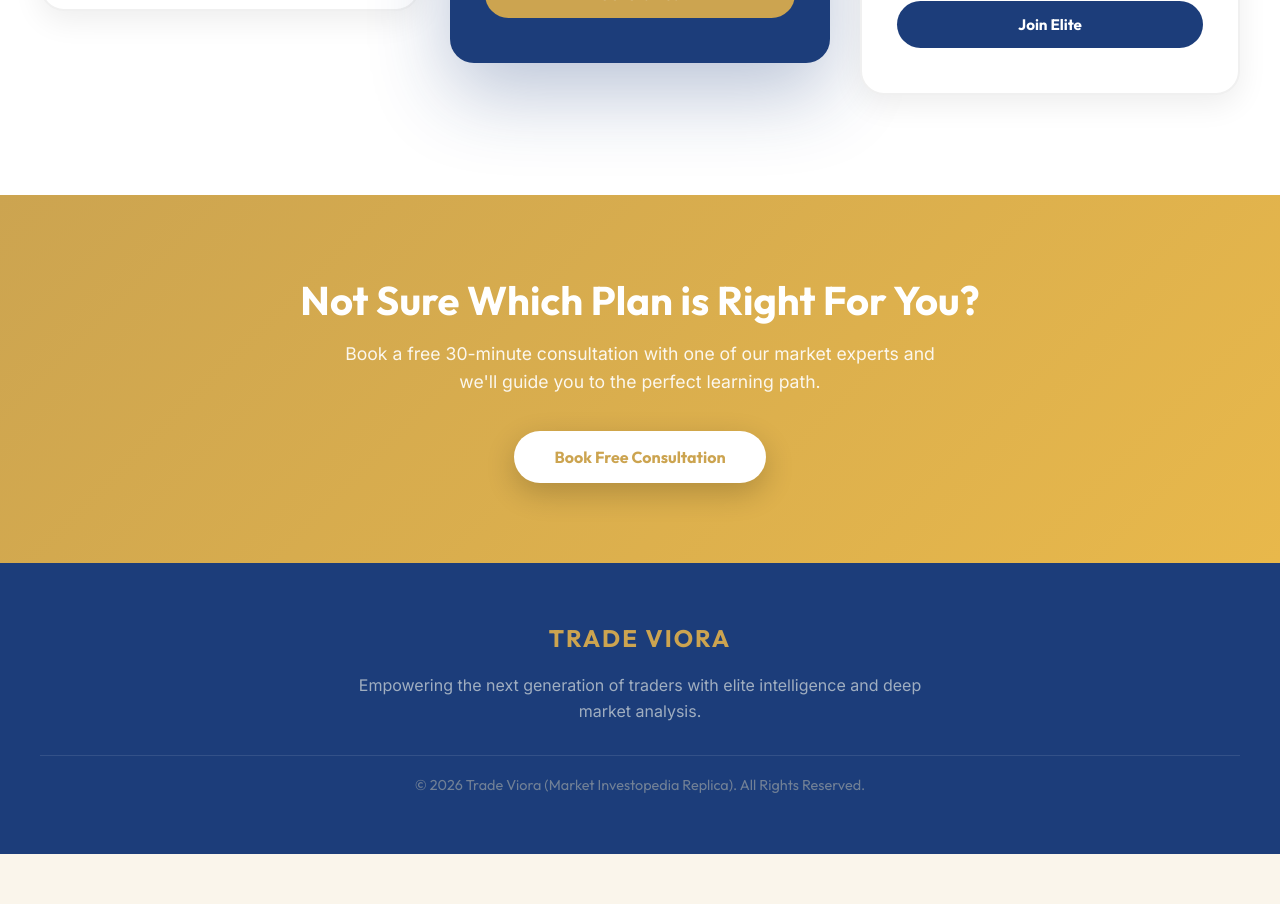
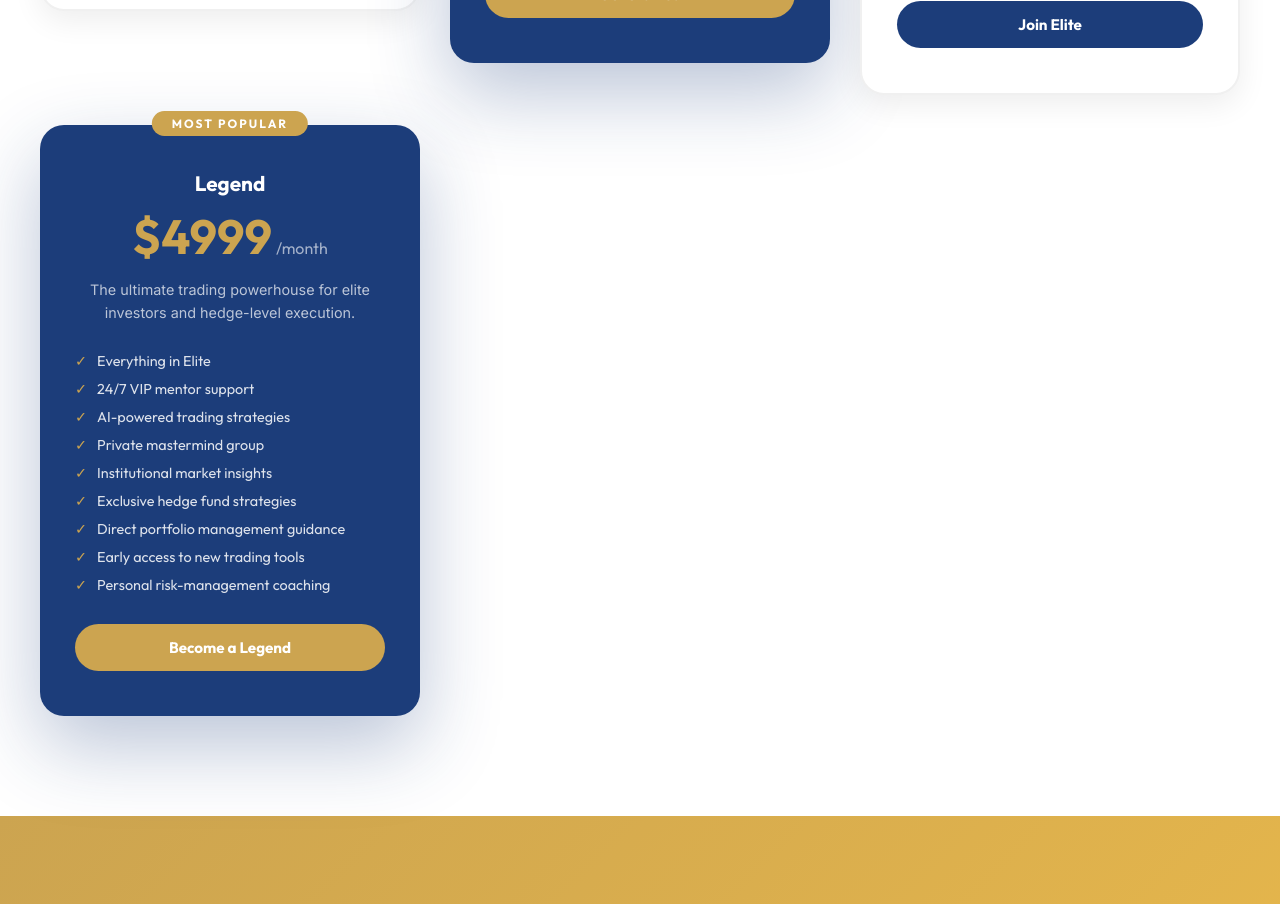
Before and after one commit to Pandey-Krishant/trade-vora, a React (Vite) app: page /services in a window 1280 px wide. Shown: the part 6060-6964 px from the top of the page. Before the commit the page ends 6914 px from the top, so only its background shows below. Built offline with nearby package versions, Linux system fonts and the light colour scheme.

Commit message:
Removed video from AboutPage and cleaned up styles

```diff
--- a/src/pages/AboutPage.jsx
+++ b/src/pages/AboutPage.jsx
@@ -30,7 +30,7 @@ const timeline = [
   { year: '2023', title: '50,000 Milestone', desc: 'Celebrated our 50,000th student milestone, cementing our position as one of the world\'s leading trading education platforms.' },
 ];
 
-export default function AboutPage() {
+const AboutPage = () => {
   const heroRef = useRef(null);
   const storyRef = useRef(null);
   const statsRef = useRef([]);
@@ -100,7 +100,7 @@ export default function AboutPage() {
   }, []);
 
   return (
-    <div>
+    <div className="about-page">
       {/* ─── HERO ─── */}
       <div className="page-hero" ref={heroRef}>
         <div className="page-hero-inner">
@@ -255,4 +255,6 @@ export default function AboutPage() {
       </div>
     </div>
   );
-}
+};
+
+export default AboutPage;
--- a/src/pages/ServicesPage.jsx
+++ b/src/pages/ServicesPage.jsx
@@ -47,7 +47,7 @@ const services = [
 const plans = [
   {
     name: 'Starter',
-    price: 'Free',
+    price: '$499',
     period: '',
     desc: 'Perfect for absolute beginners exploring the world of trading.',
     features: ['Introduction to Forex & Stocks', '5 free video lessons', 'Community forum access', 'Weekly market newsletter'],
@@ -56,7 +56,7 @@ const plans = [
   },
   {
     name: 'Professional',
-    price: '$97',
+    price: '$999',
     period: '/month',
     desc: 'Full curriculum access for serious traders ready to level up.',
     features: ['All 5 market courses', 'Live trading sessions (3x/week)', 'Real-time signal alerts', 'Private Discord community', 'Monthly 1-on-1 mentor call', 'All research reports'],
@@ -65,12 +65,32 @@ const plans = [
   },
   {
     name: 'Elite',
-    price: '$247',
+    price: '$1499',
     period: '/month',
     desc: 'Institutional-grade intelligence for professional traders.',
     features: ['Everything in Professional', 'Daily market briefings', 'Priority signal alerts', 'Unlimited mentor access', 'Portfolio review sessions', 'Exclusive webinars', 'Custom research requests'],
     cta: 'Join Elite',
     highlight: false,
+  },
+
+  {
+    name: 'Legend',
+    price: '$4999',
+    period: '/month',
+    desc: 'The ultimate trading powerhouse for elite investors and hedge-level execution.',
+    features: [
+      'Everything in Elite',
+      '24/7 VIP mentor support',
+      'AI-powered trading strategies',
+      'Private mastermind group',
+      'Institutional market insights',
+      'Exclusive hedge fund strategies',
+      'Direct portfolio management guidance',
+      'Early access to new trading tools',
+      'Personal risk-management coaching',
+    ],
+    cta: 'Become a Legend',
+    highlight: true,
   },
 ];
 
```
Also changed, not shown: 1 other file (tests, documents, lock files or other folders).
